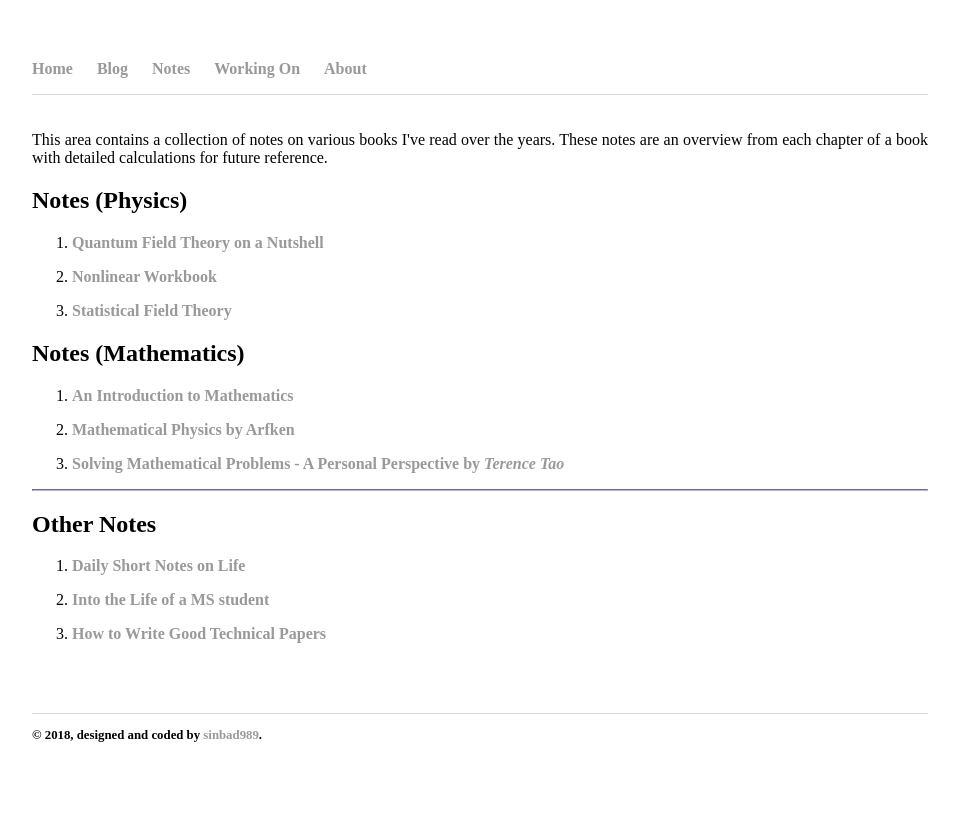
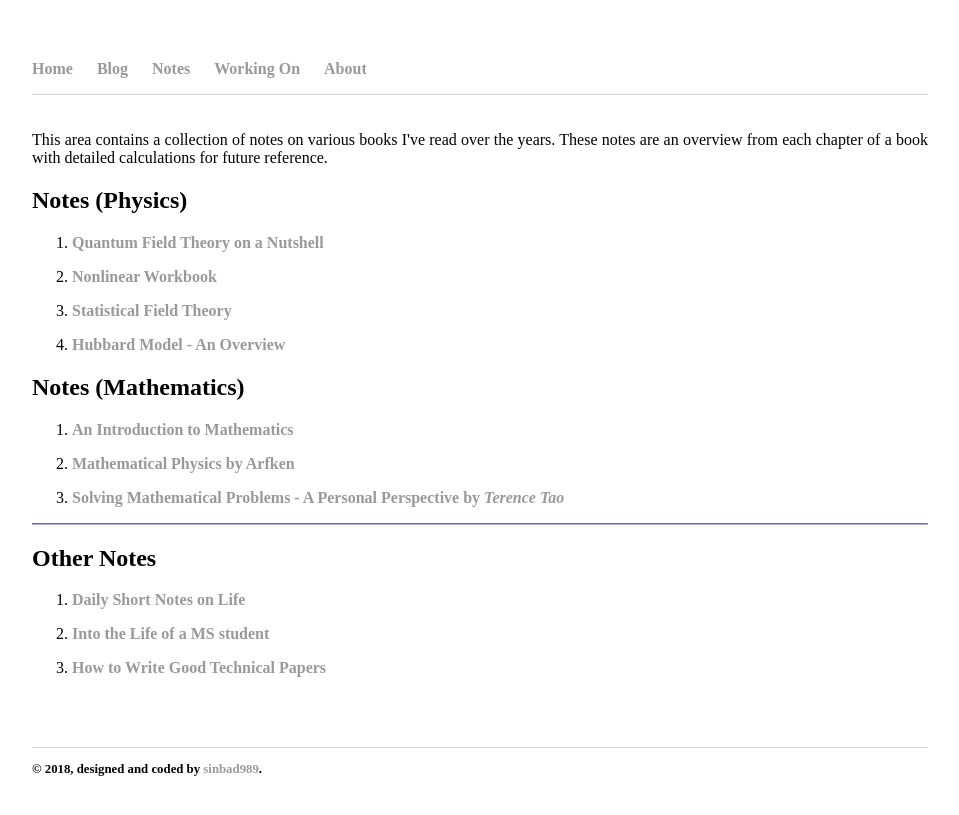
Before and after one commit to sinbad989/sinbad989.github.io, a Jekyll site: the page built from bookreading/index.html, in a window 1280 px wide. Shown: the top 815 px of the page, without its empty margins (160-1119 px from the left). Built offline with Jekyll 4.4.1, drawn with Linux system fonts in a browser that asks for light colours; nearby versions of some CDN libraries; some web fonts are replaced.

Commit message:
added new files

```diff
--- a/bookreading/index.html
+++ b/bookreading/index.html
@@ -9,6 +9,7 @@ of a book with detailed calculations for future reference.
         <li><p><a href="\bookreading\qftnutshell.html"><b>Quantum Field Theory on a Nutshell</b></a></p></li>
         <li><p><a href=""><b>Nonlinear Workbook</b></a></p></li>
         <li><p><a href=""><b>Statistical Field Theory</b></a></p></li>
+        <li><p><a href="\bookreading\hubbard_model_an_overview.pdf"><b>Hubbard Model - An Overview</b></a></p></li>
     </ol>
 
     <h2>Notes (Mathematics)</h2>
```
Also changed, not shown: 1 other file.
